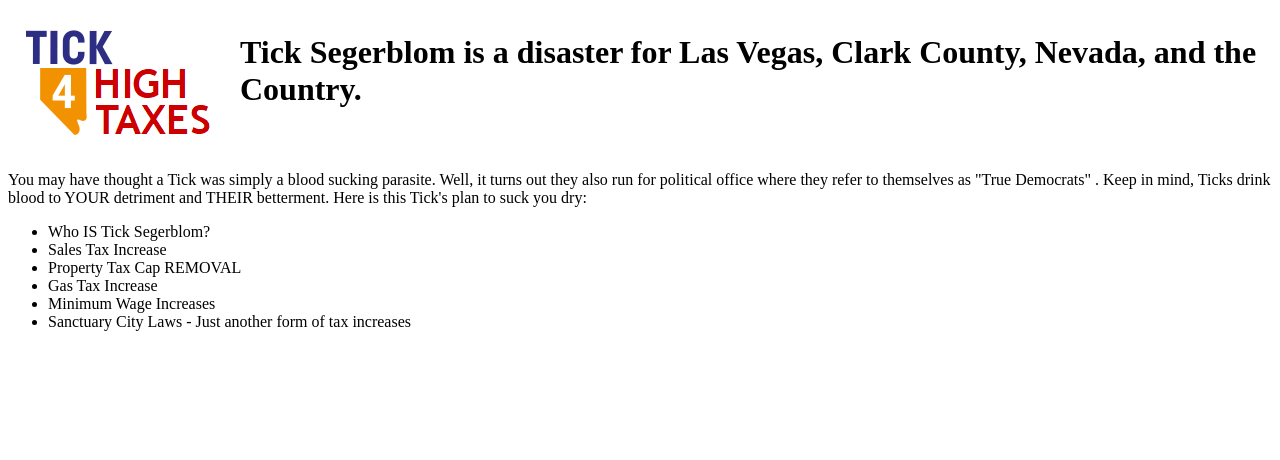
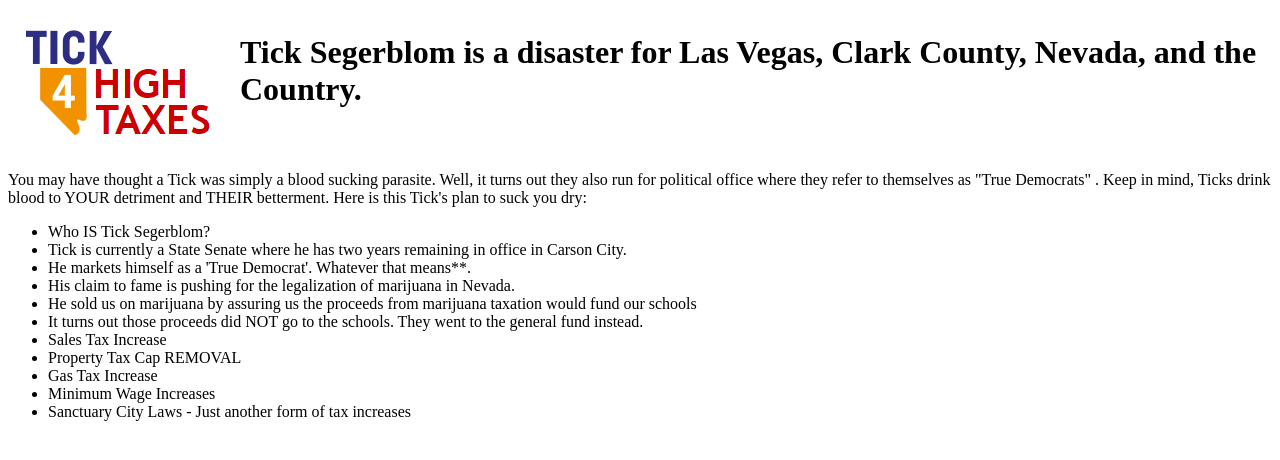
Before and after one commit to jsmith1776/jsmith1776.github.io, a plain HTML site: page index.html in a window 1280 px wide. Drawn offline with Linux system fonts and the light colour scheme.

Commit message:
Building

```diff
--- a/index.html
+++ b/index.html
@@ -18,7 +18,12 @@
     <p>You may have thought a Tick was simply a blood sucking parasite. Well, it turns out they also run for political office where they refer to themselves as "True Democrats"
     . Keep in mind, Ticks drink blood to YOUR detriment and THEIR betterment. Here is this Tick's plan to suck you dry:
     <ul>
-      <li> Who IS Tick Segerblom?
+      <li> Who IS Tick Segerblom? </li>
+      <li> 	Tick is currently a State Senate where he has two years remaining in office in Carson City. </li>
+	  <li>  He markets himself as a 'True Democrat'. Whatever that means**.</li>
+	  <li>  His claim to fame is pushing for the legalization of marijuana in Nevada.</li>
+	  <li>  He sold us on marijuana by assuring us the proceeds from marijuana taxation would fund our schools</li>
+	  <li>  It turns out those proceeds did NOT go to the schools. They went to the general fund instead.</li>
       <li> Sales Tax Increase
       <li> Property Tax Cap REMOVAL
       <li> Gas Tax Increase
```
